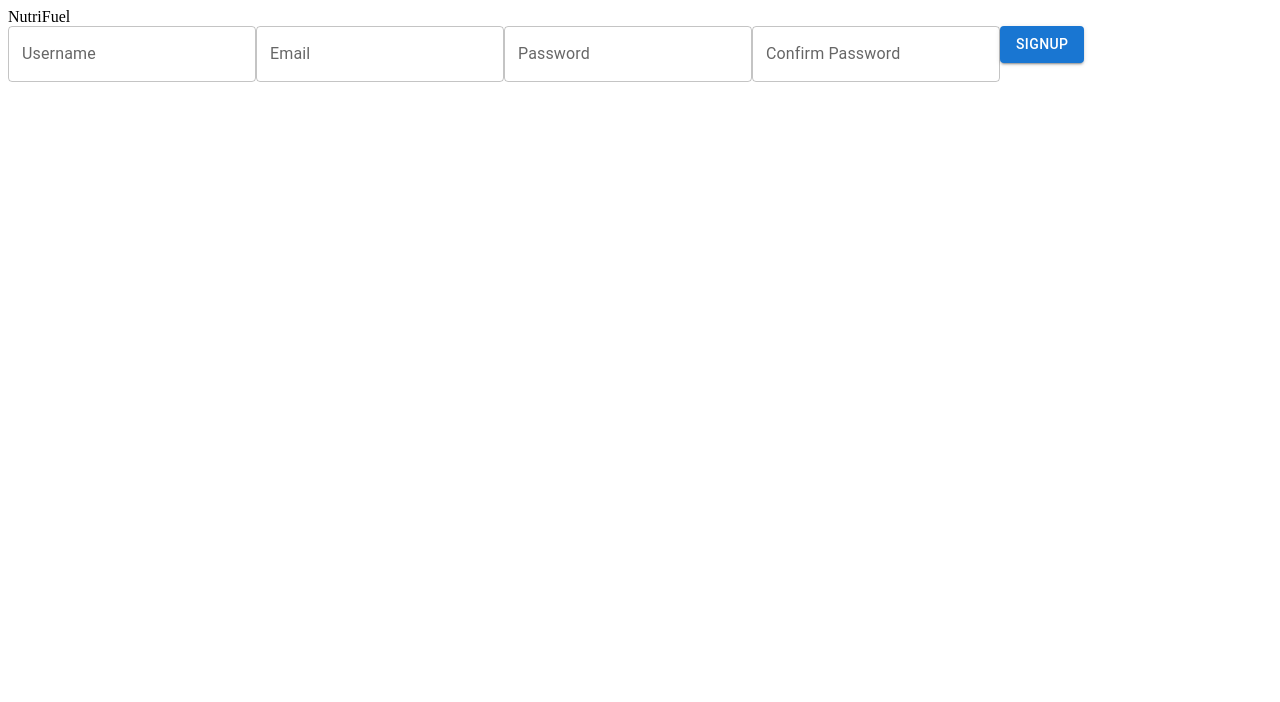
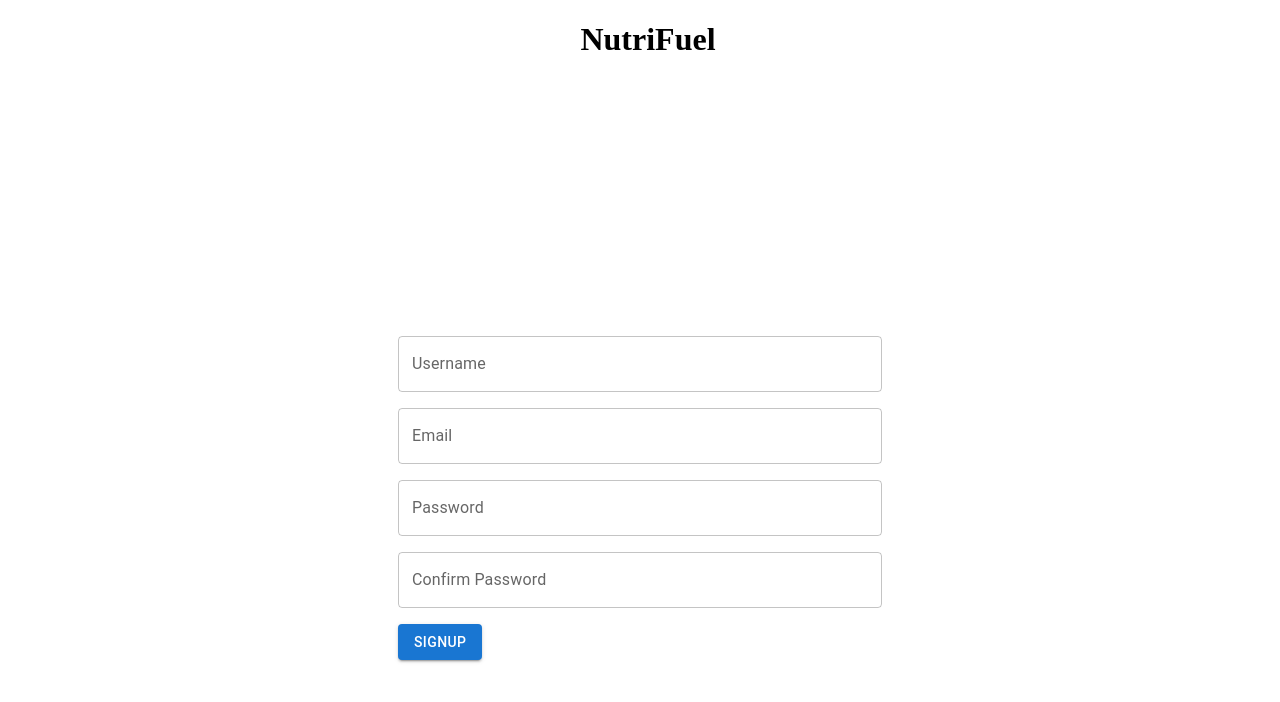
Before and after one commit to Harrymeng9/Project-NutriFuel, a React app: page /signup in a window 1280 px wide. Both pictures are taken after typing "Sample", "Sample123" into the empty fields and a click on the button "CREATE ACCOUNT". Shown: the top 702 px of the page. Built offline with nearby package versions, Linux system fonts and the light colour scheme; no server answers; the HTML template or start-up script is replaced by a standard one.

Commit message:
UI updates

```diff
--- a/client/src/components/login&signup/login/Login.jsx
+++ b/client/src/components/login&signup/login/Login.jsx
@@ -10,6 +10,8 @@ import TextField from '@mui/material/TextField';
 import Grid from '@mui/material/Grid';
 import Box from '@mui/material/Box';
 import Container from '@mui/material/Container';
+import Stack from '@mui/material/Stack';
+import Alert from '@mui/material/Alert';
 
 
 import { useNavigate } from 'react-router-dom';
@@ -27,8 +29,10 @@ export default function Login ({userInfo, auth}){
       <Title/>
 
       <Container sx={{display:'flex', justifyContent: "center"}}>
-        <LoginSection userInfo={userInfo} auth={auth} setShowError={setShowError}/>
-        <Error showError={showError}/>
+        <Stack direction="column" justifyContent="center" alignItems="center">
+          <LoginSection userInfo={userInfo} auth={auth} setShowError={setShowError}/>
+          <Error showError={showError}/>
+        </Stack>
       </Container>
     </>
   )
@@ -38,8 +42,8 @@ export default function Login ({userInfo, auth}){
 var Title = function (){
   return (
     <>
-    <Box sx={{width:'100vw'}}>
-
+    <Box sx={{width:'100vw', 'text-align': 'center' }}>
+      <h1>NutriFuel</h1>
     </Box>
     </>
   );
@@ -88,7 +92,7 @@ var LoginSection = function ({userInfo, auth, setShowError}){
         <TextField fullWidth label={'Password'} onChange={(e)=>{loginInfo.current.password = e.target.value}} type={'password'}/>
         </Grid>
         <Grid item xs={12}>
-          <Button variant='contained' onClick={sendLogin}>Login</Button>
+          <Button variant='contained' onClick={sendLogin} sx={{width:'100%'}}>Login</Button>
         </Grid>
         <Grid item l={6}>
           <Button variant='contained' onClick={()=>{navigate('/signup')}}>Create Account</Button>
@@ -106,9 +110,7 @@ var LoginSection = function ({userInfo, auth, setShowError}){
 var Error = function ({showError}){
   if (showError) {
     return (
-      <div>
-        incorrect email or password
-      </div>
+      <Alert severity="error" sx={{mt: '10px'}}>Incorrect email or password</Alert>
     );
   }
 }
--- a/client/src/components/login&signup/signup/Signup.jsx
+++ b/client/src/components/login&signup/signup/Signup.jsx
@@ -8,6 +8,11 @@ import {useRef, useState} from 'react';
 
 import Button from '@mui/material/Button';
 import TextField from '@mui/material/TextField';
+import Grid from '@mui/material/Grid';
+import Box from '@mui/material/Box';
+import Container from '@mui/material/Container';
+import Stack from '@mui/material/Stack';
+import Alert from '@mui/material/Alert';
 
 // import '../style.css';
 
@@ -25,8 +30,14 @@ export default function Signup ({userInfo, auth}){
   return (
     <>
       <Title/>
-      <SignupSection userInfo={userInfo} auth={auth} setShowError={setShowError}/>
-      <Error showError={showError} />
+
+      <Container sx={{display:'flex', justifyContent: "center"}}>
+        <Stack direction="column" justifyContent="center" alignItems="center">
+          <SignupSection userInfo={userInfo} auth={auth} setShowError={setShowError}/>
+          <Error showError={showError} />
+        </Stack>
+      </Container>
+
 
     </>
   )
@@ -35,7 +46,11 @@ export default function Signup ({userInfo, auth}){
 
 var Title = function (){
   return (
-    <div id='Title'>NutriFuel</div>
+    <>
+    <Box sx={{width:'100vw', 'text-align': 'center' }}>
+      <h1>NutriFuel</h1>
+    </Box>
+    </>
   );
 };
 
@@ -76,8 +91,7 @@ var SignupSection = function ({userInfo, auth, setShowError}){
             });
         })
         .catch((error)=>{
-          console.log(error);
-          setShowError('password is too weak');
+          setShowError(error.code);
         });
     } else {
       setShowError('passwords do not match');
@@ -87,22 +101,33 @@ var SignupSection = function ({userInfo, auth, setShowError}){
   };
 
   return (
-    <div id="SigninSection" >
-      <TextField label={'Username'} onChange={(e)=>{signupInfo.current.username = e.target.value}}/>
-      <TextField label={'Email'} onChange={(e)=>{signupInfo.current.email = e.target.value}}/>
-      <TextField label={'Password'} onChange={(e)=>{signupInfo.current.password = e.target.value}} type="password"/>
-      <TextField label={'Confirm Password'} onChange={(e)=>{signupInfo.current.confirmPassword = e.target.value}} type="password"/>
-      <Button variant='contained' onClick={sendSignupInfo}>Signup</Button>
-    </div>
+    <>
+    <Grid container spacing={2} sx={{mt:'30vh', maxWidth: '500px'}}>
+        <Grid item xs={12}>
+        <TextField label={'Username'} onChange={(e)=>{signupInfo.current.username = e.target.value}} fullWidth/>
+        </Grid>
+        <Grid item xs={12}>
+        <TextField label={'Email'} onChange={(e)=>{signupInfo.current.email = e.target.value}} fullWidth/>
+        </Grid>
+        <Grid item xs={12}>
+        <TextField label={'Password'} onChange={(e)=>{signupInfo.current.password = e.target.value}} type="password" fullWidth/>
+        </Grid>
+        <Grid item xs={12}>
+        <TextField label={'Confirm Password'} onChange={(e)=>{signupInfo.current.confirmPassword = e.target.value}} type="password" fullWidth/>
+        </Grid>
+        <Grid item l={6}>
+        <Button variant='contained' onClick={sendSignupInfo}>Signup</Button>
+        </Grid>
+      </Grid>
+    </>
   );
 };
 
 var Error = function ({showError}){
   if (showError) {
     return (
-      <div>
-        {showError}
-      </div>
+      <Alert severity="error" sx={{mt: '10px'}}>{showError}</Alert>
+
     );
   }
 }
```
